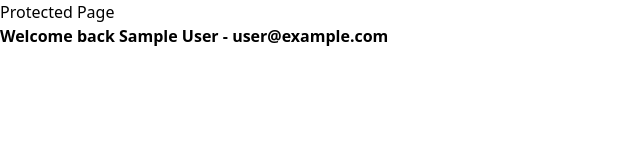
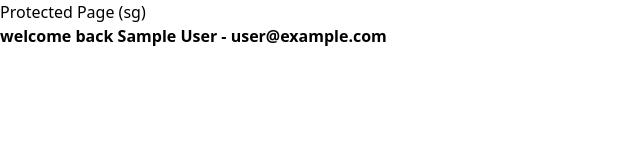
Before and after one commit to cjxe/transfer-coins, a Next.js app: page /dashboard/protected-sg in a window 1280 px wide. Shown: the top 160 px of the page, without its empty margins (0-640 px from the left). Built offline with nearby package versions, Linux system fonts and the light colour scheme; no server answers; sample sign-in values are in the browser's storage; what tailwindcss-animation-delay, tailwindcss-inner-border would draw is missing.

Commit message:
add hook: `useRequireAuth` to authenticate user while static generation

```diff
--- /dev/null
+++ b/src/lib/useRequireAuth.js
@@ -0,0 +1,17 @@
+import { useSession } from 'next-auth/react';
+import { useEffect } from 'react';
+import { useRouter } from 'next/router';
+
+function useRequireAuth() {
+  const { data: session } = useSession();
+  const router = useRouter();
+
+  useEffect(() => {
+    if (!session && typeof session !== 'undefined') {
+      router.push(`/auth/login`);
+    }
+  }, [session, router]);
+
+  return session;
+}
+export default useRequireAuth;
--- a/src/pages/dashboard/protected-sg.jsx
+++ b/src/pages/dashboard/protected-sg.jsx
@@ -1,23 +1,21 @@
-import { useSession } from 'next-auth/react';
+import { Loading } from '@/components/core';
+import useRequireAuth from '@/lib/useRequireAuth';
 
 export default function ProtectedPage() {
-  const { data: session } = useSession();
+  const session = useRequireAuth();
 
+  // not loaded yet
   if (!session) {
-    return (
-      <div>
-        <p>Access denied (ssr)</p>
-      </div>
-    );
+    return <Loading variant="spinner" />;
   }
 
   // If session exists, display content
   return (
     <div>
-      <h1>Protected Page</h1>
+      <h1>Protected Page (sg)</h1>
       <p>
         <strong>
-          Welcome back {session.user.name} - {session.user.email}
+          welcome back {session.user.name} - {session.user.email}
         </strong>
       </p>
     </div>
```
